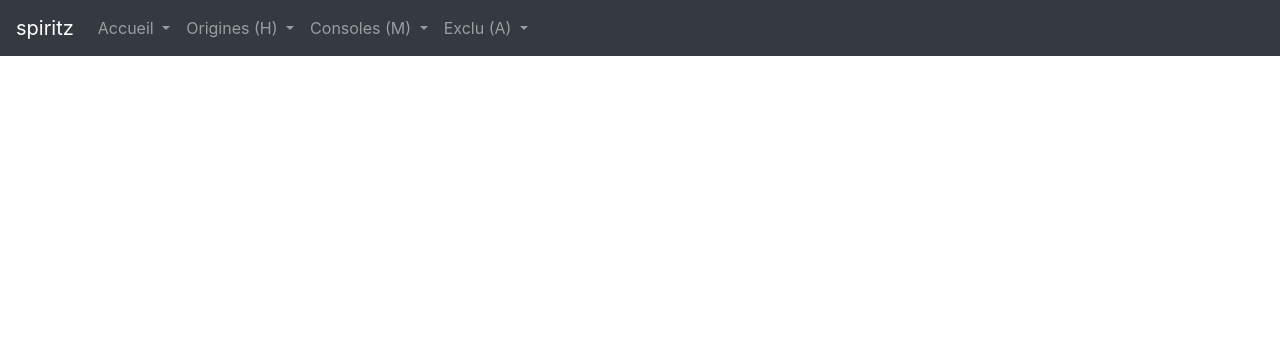
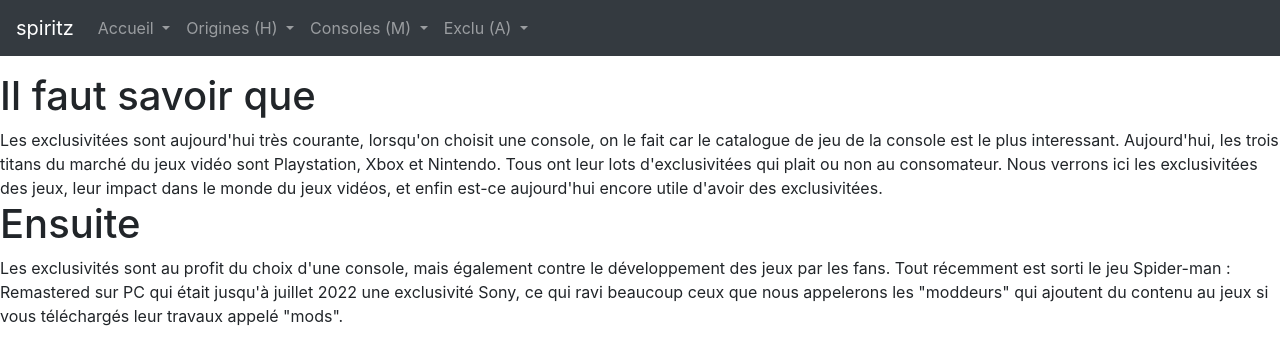
Before and after one commit to team-spiritz/Gemu-ki, a plain HTML site: page Exclu.html in a window 1280 px wide. Shown: the top 364 px of the page. Drawn offline with nearby package versions, Linux system fonts and the light colour scheme.

Commit message:
Texte
Ajout de texte qui sera ce dont je parlerai dans mon site

```diff
--- a/Exclu.html
+++ b/Exclu.html
@@ -67,8 +67,19 @@
   </div>
 </nav>
 <br>
+<br>
+<br>
+<h1>Il faut savoir que</h1>
+<a>Les exclusivitées sont aujourd'hui très courante, lorsqu'on choisit une console, on le fait car le catalogue de jeu de la console est le plus interessant.
+ Aujourd'hui, les trois titans du marché du jeux vidéo sont Playstation, Xbox et Nintendo.
+Tous ont leur lots d'exclusivitées qui plait ou non au consomateur.
+ Nous verrons ici les exclusivitées des jeux, leur impact dans le monde du jeux vidéos, et enfin est-ce aujourd'hui encore utile d'avoir des exclusivitées.
+ </a>
+<br>
+<h1>Ensuite</h1>
+<a>Les exclusivités sont au profit du choix d'une console, mais également contre le développement des jeux par les fans.
+Tout récemment est sorti le jeu Spider-man : Remastered sur PC qui était jusqu'à juillet 2022 une exclusivité Sony, ce qui ravi beaucoup ceux que nous appelerons les "moddeurs" qui ajoutent du contenu au jeux si vous téléchargés leur travaux appelé "mods".
 
-  </a>
 </div>
 </body>
 </html>
```
